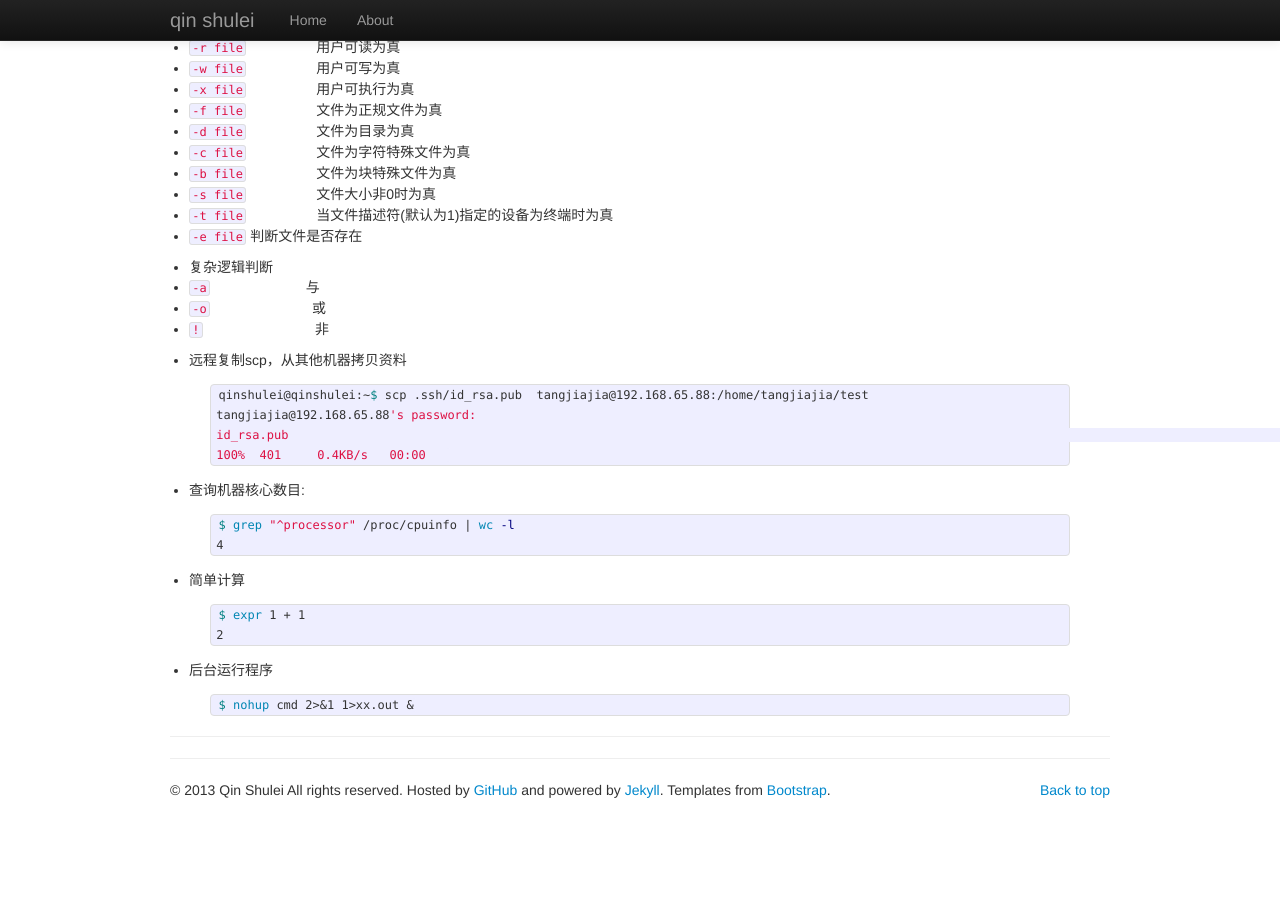
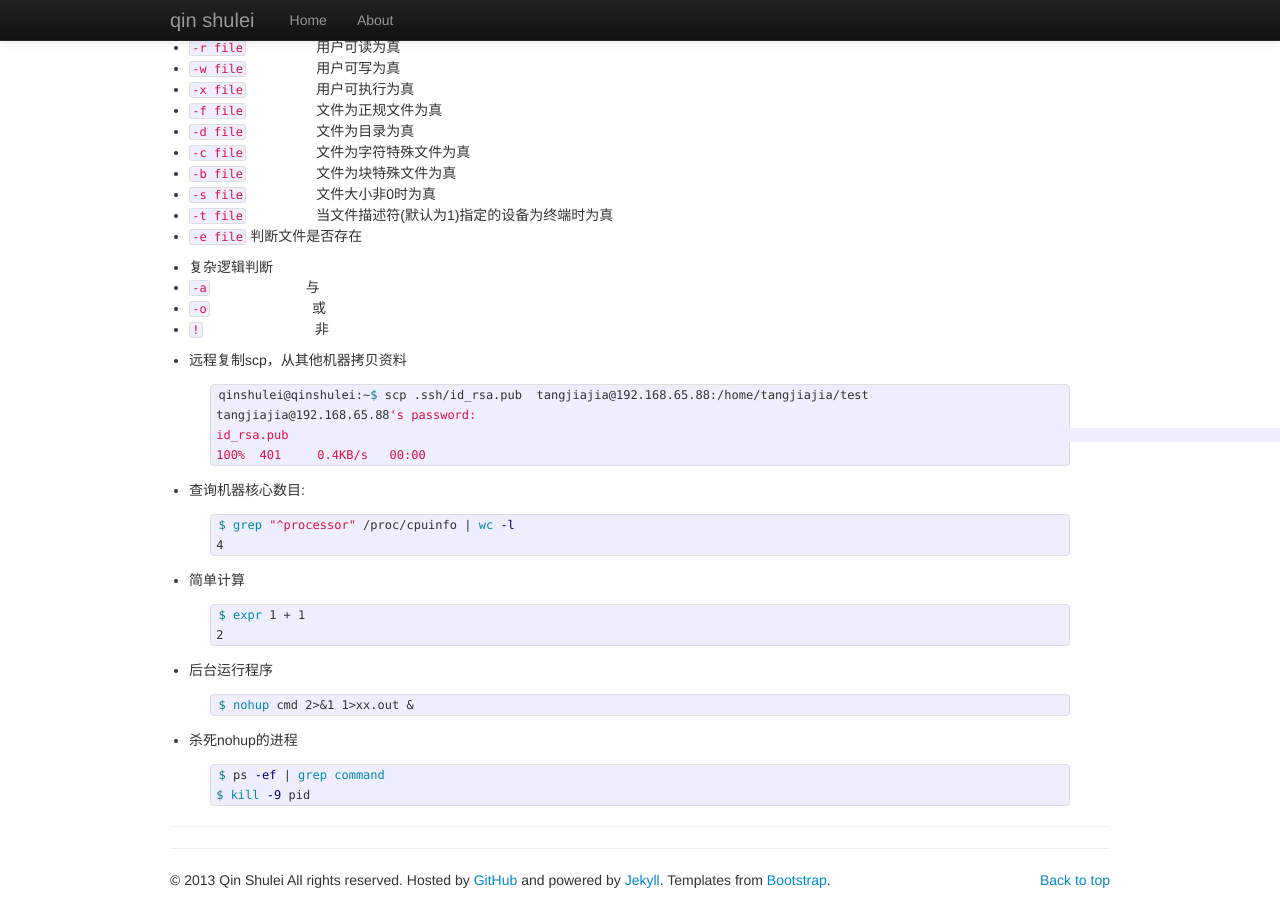
Before and after one commit to qinshulei/qinshulei.github.io, a Jekyll site: the page built from _posts/2014-01-20-unix-tips.markdown, in a window 1280 px wide and 900 px high, scrolled down 1097 px. Built offline with Jekyll 4.4.1, drawn with Linux system fonts in a browser that asks for light colours; Markdown is read by kramdown in place of the engine named in the settings; comment, search, counter and statistics services are not loaded; before the commit the page ends 1907 px from its top, so only the background shows below that.

```diff
--- a/_posts/2014-01-20-unix-tips.markdown
+++ b/_posts/2014-01-20-unix-tips.markdown
@@ -111,3 +111,10 @@
 {% highlight bash %}
 $ nohup cmd 2>&1 1>xx.out &
 {% endhighlight %}
+
+
++ 杀死nohup的进程
+{% highlight bash %}
+$ ps -ef | grep command
+$ kill -9 pid
+{% endhighlight %}
```
Also changed, not shown: _layouts/default.html (indentation only), 1 other file.
